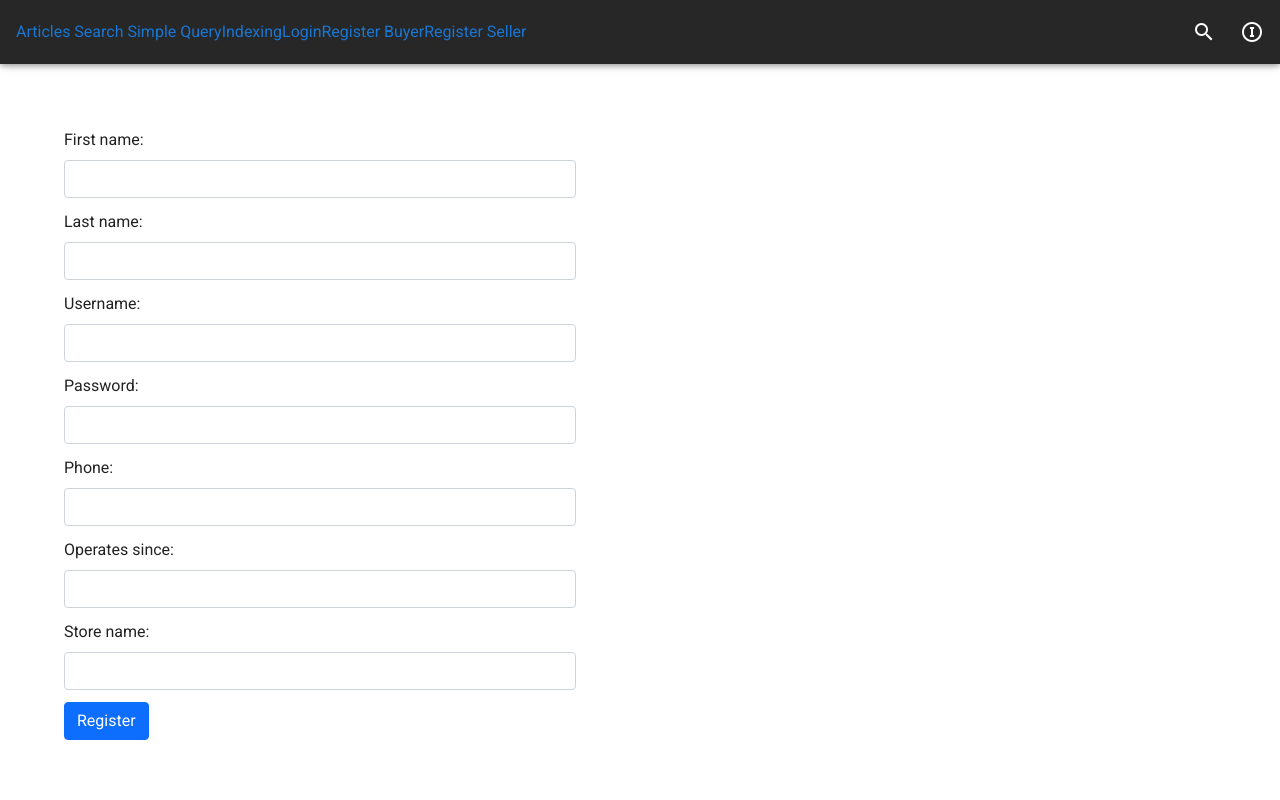
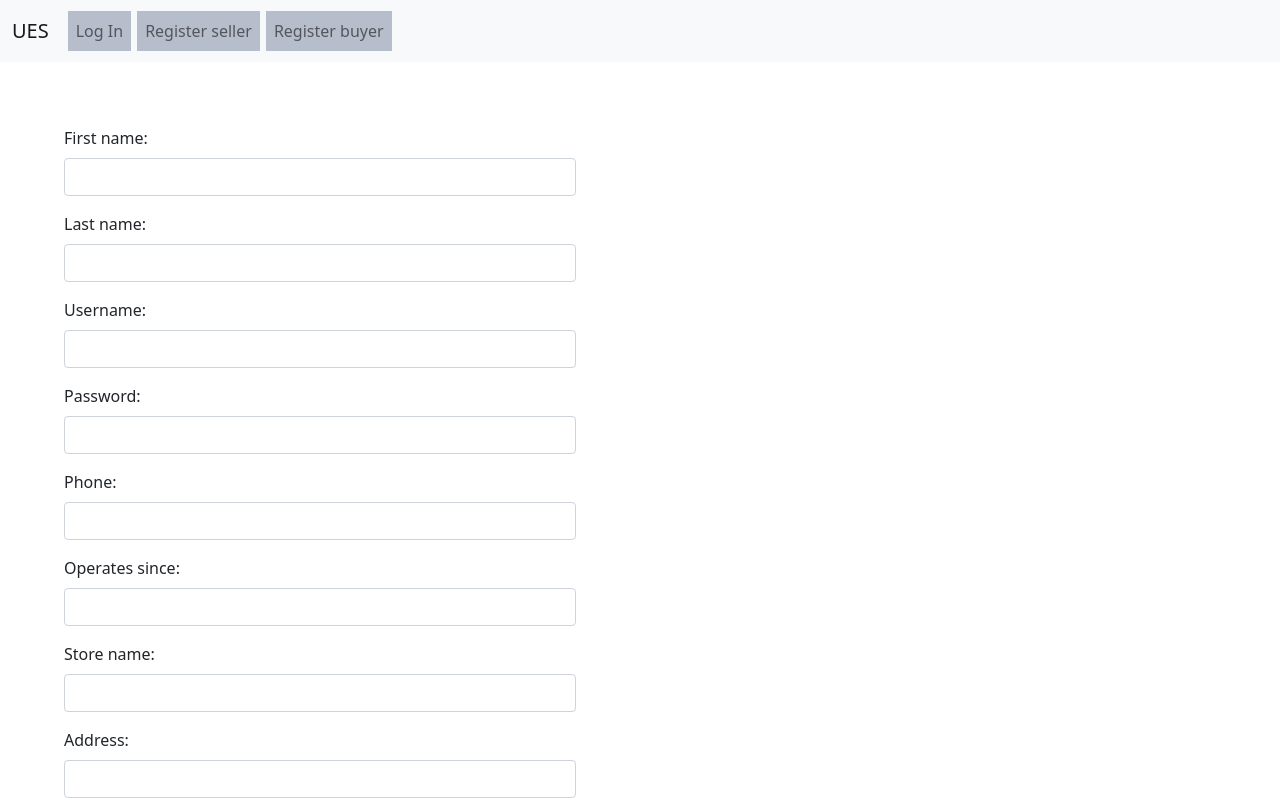
Before and after one commit to ElenaKrunic/Management_of_Digital_Content_and_Documents_Fe, a Vue app in the folder front/: page /registerSeller in a window 1280 px wide. Shown: the top 800 px of the page. Built offline with nearby package versions, Linux system fonts and the light colour scheme.

Commit message:
login and registration with token done

```diff
--- a/front/src/App.vue
+++ b/front/src/App.vue
@@ -1,88 +1,21 @@
 <template>
-  <v-app>
-    <v-app-bar app dark>
-      <li class="navbar-nav">
-        <a href="/searchSimpleQuery" class="nav-link">Articles Search Simple Query</a>
-      </li>
-
-      <br>
-
-      <li class="navbar-nav">
-        <a href="/indexing" class="nav-link">Indexing</a>
-      </li>
-
-      <br>
-
-      <li class="navbar-nav">
-        <a href="/login" class="nav-link">Login</a>
-      </li>
-
-       <li class="navbar-nav">
-        <a href="/registerBuyer" class="nav-link">Register Buyer</a>
-      </li>
-
-       <li class="navbar-nav">
-        <a href="/registerSeller" class="nav-link">Register Seller</a>
-      </li>
-
-     <router-link
-        to="/"
-        tag="h4"
-        style="font-size: 1.6rem; font-weight: 300; line-height: 1.2"
-        ></router-link
-      >
-      <v-spacer></v-spacer>
-      <v-btn icon to="/search"  v-if="user === null">
-        <v-icon>mdi-magnify</v-icon>
-      </v-btn>
-      <v-btn icon to="/index"  v-if="user === null">
-        <v-icon>mdi-alpha-i-circle-outline</v-icon>
-      </v-btn>
-    </v-app-bar>
-
-    <v-main>
-      <router-view />
-    </v-main>
-  </v-app>
+  <div id="app">
+    <Navigation />
+    <router-view></router-view>
+  </div>
 </template>
 
 <script>
-import { mapGetters, mapMutations } from "vuex";
+import Navigation from '../src/TheNavigation.vue';
 
 export default {
-  data() {
-    return {
-      drawer: null,
-    };
-  },
-  computed: {
-    ...mapGetters(["user"]),
-  },
-  methods: {
-    ...mapMutations(['setUser']),
-    logout(){
-      this.setUser(null);
-      this.$router.push("/")
-    }
+  name: 'App',
+  components: {
+    Navigation,
   }
-};
+}
 </script>
 
-<style scoped>
-div[data-app="true"] {
-  width: 100%;
-  height: 100%;
-  background-size: cover;
-}
+<style>
 
-a:hover {
-  text-decoration: none;
-}
-h4:hover {
-  cursor: pointer;
-}
-
-#logout:hover {
-  cursor: pointer;
-}
 </style>
--- /dev/null
+++ b/front/src/TheNavigation.vue
@@ -0,0 +1,71 @@
+<template>
+    <nav class="navbar navbar-expand-lg navbar-light bg-light">
+  <div class="container-fluid">
+    <a class="navbar-brand" href="#">UES </a>
+    <button class="navbar-toggler" type="button" data-bs-toggle="collapse" data-bs-target="#navbarSupportedContent" aria-controls="navbarSupportedContent" aria-expanded="false" aria-label="Toggle navigation">
+      <span class="navbar-toggler-icon"></span>
+    </button>
+    <div class="collapse navbar-collapse" id="navbarSupportedContent">
+      <ul class="navbar-nav me-auto mb-2 mb-lg-0">
+        <li v-if="!tokenn" id="a" class="navbar-nav">
+            <a href="/login" class="nav-link">Log In</a>
+        </li>
+        <li id="a" class="navbar-nav">
+          <a href="/registerSeller" class="nav-link">Register seller</a>
+        </li>
+        <li id="a" class="navbar-nav">
+          <a href="/registerBuyer" class="nav-link">Register buyer</a>
+        </li>
+        <li v-if="tokenn" id="a" class="navbar-nav">
+            <a href="/logout" class="nav-link">Log out</a>
+        </li>
+        <li v-if="buyer != '' && tokenn" id="a" class="navbar-nav">
+            <a href="/searchSimpleQuery" class="nav-link"> Search Simple Query</a>
+        </li>
+        <li v-if="seller != '' && tokenn" id="a" class="navbar-nav">
+            <a href="/indexing" class="nav-link">Indexing</a>
+        </li>
+      </ul>
+    </div>
+  </div>
+</nav>
+</template>
+
+<script>
+export default {
+  name:'TheNavigation',
+  created(){
+    if(this.tokenn)
+      this.whichRole()
+  },
+  data(){
+    return {
+      id:'',
+      putanja:'',
+      tokenn: localStorage.getItem('token'),
+      buyer:'',
+      seller:''
+    }
+  },
+  methods:{
+    whichRole(){
+      let jwtData = this.tokenn.split('.')[1]
+      let decodedJwtJsonData = window.atob(jwtData)
+      let decodedJwtData = JSON.parse(decodedJwtJsonData)
+      let role = decodedJwtData.role
+
+      if(role == 'SELLER')
+        this.seller = role
+      else if(role == 'BUYER')
+        this.buyer = role
+    }
+  }
+}
+</script>
+
+<style scoped>
+  #a{
+    margin: 3px;
+    background-color: #b6becc;
+  }
+</style>
--- a/front/src/router/index.js
+++ b/front/src/router/index.js
@@ -10,6 +10,7 @@ import Indexing from '../views/index/Indexing.vue'
 import Login from '../views/login/Login.vue'
 import RegisterBuyer from '../views/register/RegisterBuyer.vue'
 import RegisterSeller from '../views/register/RegisterSeller.vue'
+import  Logout from '../views/logout/Logout.vue'
 
 Vue.use(VueRouter)
 
@@ -58,7 +59,12 @@ const routes = [
     path: '/registerSeller',
     name: 'RegisterSeller',
     component: RegisterSeller
-  }
+  },
+  {
+    name: 'Logout',
+    path: '/logout',
+    component: Logout
+},
 ]
 
 
@@ -69,6 +75,7 @@ const router = new VueRouter({
   routes
 })
 
+/*
 router.beforeEach((to, from, next) => {
 
   const token = localStorage.getItem('token')
@@ -78,5 +85,5 @@ router.beforeEach((to, from, next) => {
   //else if((to.name === 'Login' || to.name === 'Register') && token) next ({name: 'SearchSimpleQuery'})
   else next();
 })
-
+*/
 export default router
--- /dev/null
+++ b/front/src/views/logout/Logout.vue
@@ -0,0 +1,22 @@
+<template>
+    <h1></h1>
+</template>
+
+<script>
+
+export default {
+    created(){
+        this.logout()
+    },
+    methods:{
+        logout(){
+            localStorage.removeItem('token')
+            this.$router.push('/login')
+        }
+    }
+}
+</script>
+
+<style scoped>
+
+</style>
--- a/front/src/views/register/RegisterSeller.vue
+++ b/front/src/views/register/RegisterSeller.vue
@@ -2,12 +2,12 @@
     <form @submit.prevent="addBuyer">
         <div style="width: 50%; background:white; padding: 5%; border-radius:2%;">
             <div class="mb-3">
-                <label class="form-label" for="firstName">First name:</label>
-                <input class="form-control" type="text" id="firstName" v-model="formData.firstName" />
+                <label class="form-label" for="firstname">First name:</label>
+                <input class="form-control" type="text" id="firstName" v-model="formData.firstname" />
             </div>
             <div class="mb-3">
-                <label class="form-label" for="lastName">Last name:</label>
-                <input class="form-control" type="text" id="lastName" v-model="formData.lastName" />
+                <label class="form-label" for="lastname">Last name:</label>
+                <input class="form-control" type="text" id="lastName" v-model="formData.lastname" />
             </div>
             <div class="mb-3">
                 <label class="form-label" for="userName">Username:</label>
@@ -28,6 +28,14 @@
             <div class="mb-3">
                 <label class="form-label" for="storeName">Store name:</label>
                 <input class="form-control" type="text" id="storeName" v-model="formData.storeName" />
+            </div>
+             <div class="mb-3">
+                <label class="form-label" for="address">Address:</label>
+                <input class="form-control" type="text" id="address" v-model="formData.address" />
+            </div>
+             <div class="mb-3">
+                <label class="form-label" for="email">Email:</label>
+                <input class="form-control" type="text" id="email" v-model="formData.email" />
             </div>
             <button class="btn btn-primary">Register</button>
         </div>
```
